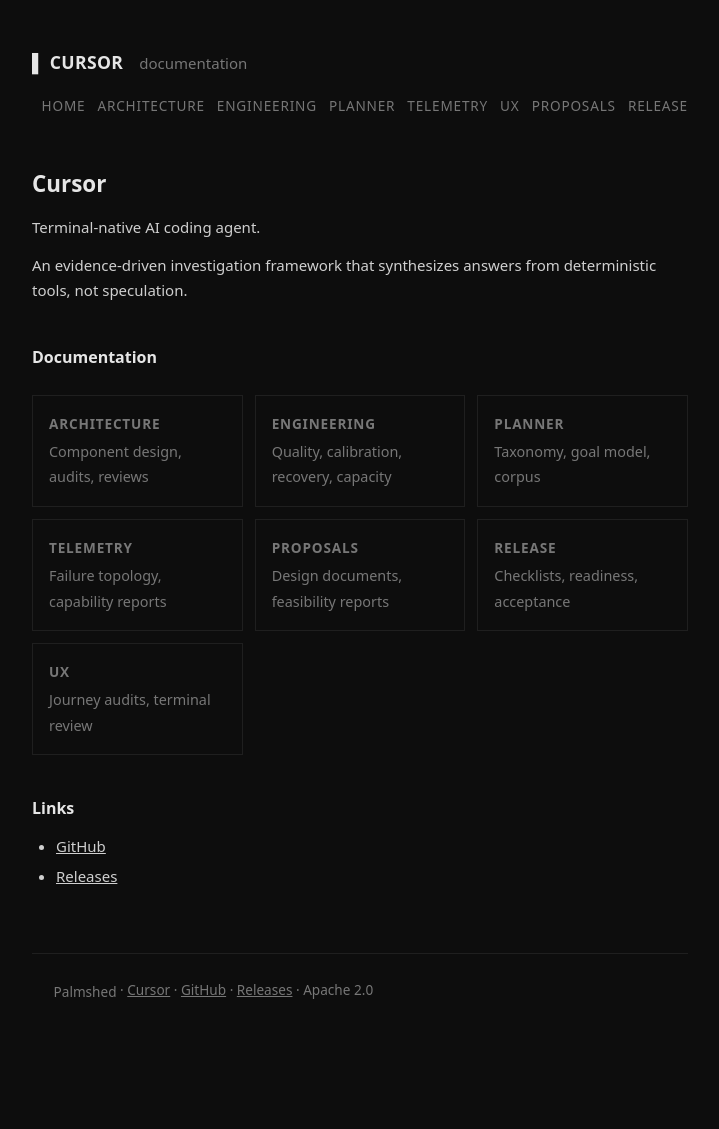
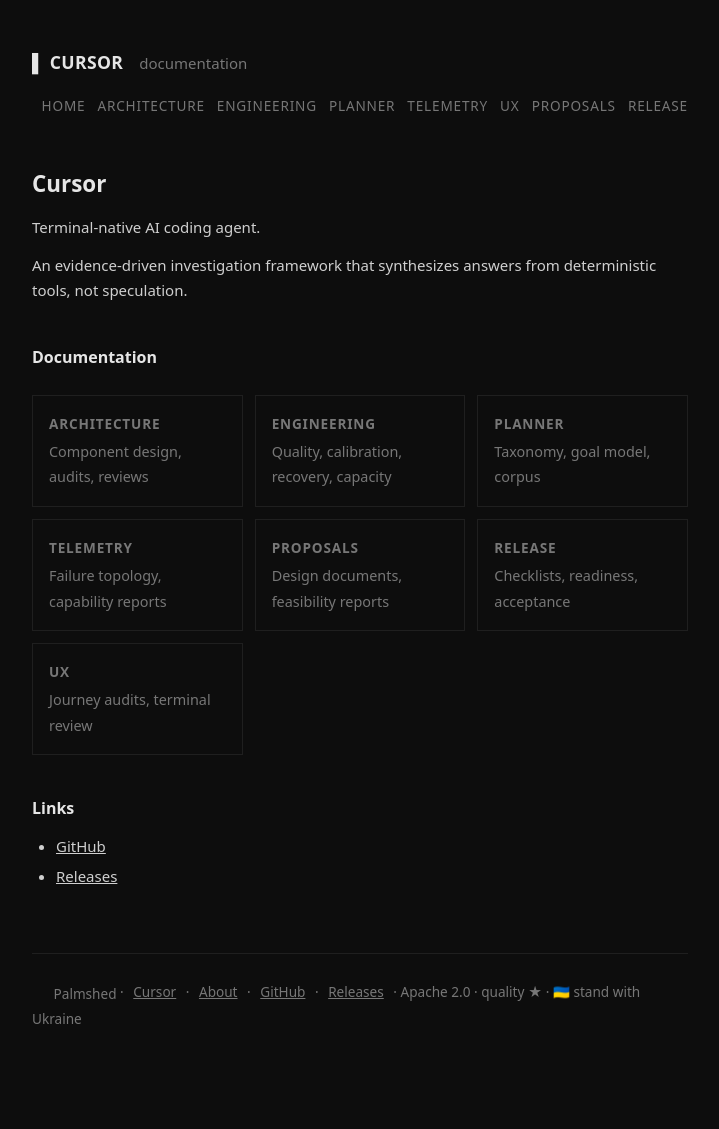
Before and after one commit to palmshed/cursor-docs, a Jekyll site: the page built from docs/index.md, in a window 1280 px wide. Shown: the whole page, without its empty margins (280-999 px from the left). Built offline with Jekyll 4.4.1, drawn with Linux system fonts in a browser that asks for light colours; before the commit the page ends 1097 px from its top, so only the background shows below that.

Commit message:
footer: breathing room, quality star, ukraine support; about link

```diff
--- a/docs/_layouts/default.html
+++ b/docs/_layouts/default.html
@@ -39,9 +39,12 @@
     </span>
   </span> ·
   <a href="https://bniladridas.github.io/cursor/">Cursor</a> ·
+  <a href="https://bniladridas.github.io/cursor/about.html">About</a> ·
   <a href="https://github.com/bniladridas/cursor">GitHub</a> ·
   <a href="https://github.com/bniladridas/cursor/releases">Releases</a> ·
-  Apache 2.0
+  Apache 2.0 ·
+  quality ★ ·
+  🇺🇦 stand with Ukraine
 </footer>
 
 </body>
--- a/docs/assets/css/style.css
+++ b/docs/assets/css/style.css
@@ -149,9 +149,10 @@ footer{
   border-top:1px solid var(--border);
   color:var(--dim);
   font-size:.85rem;
+  line-height:2;
 }
 
-footer a{color:var(--dim);}
+footer a{color:var(--dim);margin:0 6px;}
 
 .slider{
   position:relative;
```
